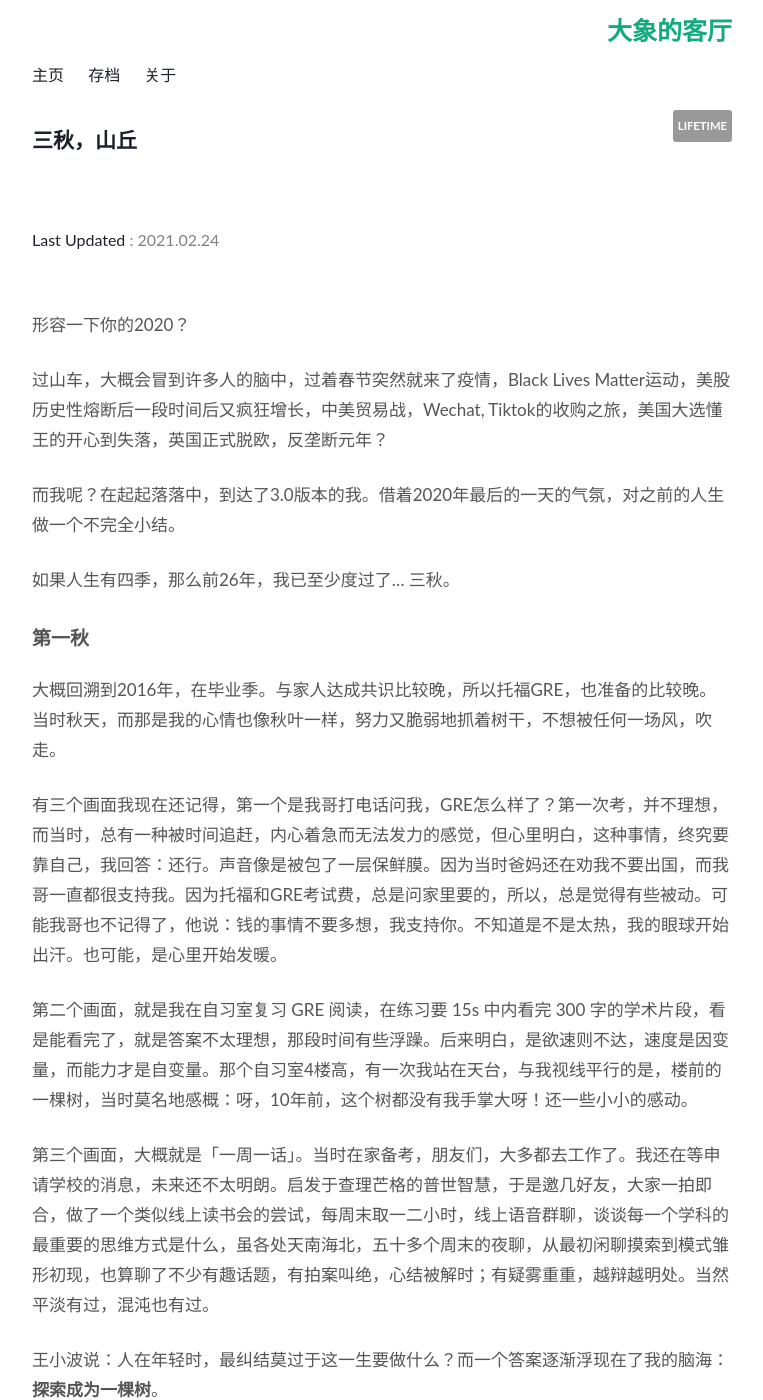
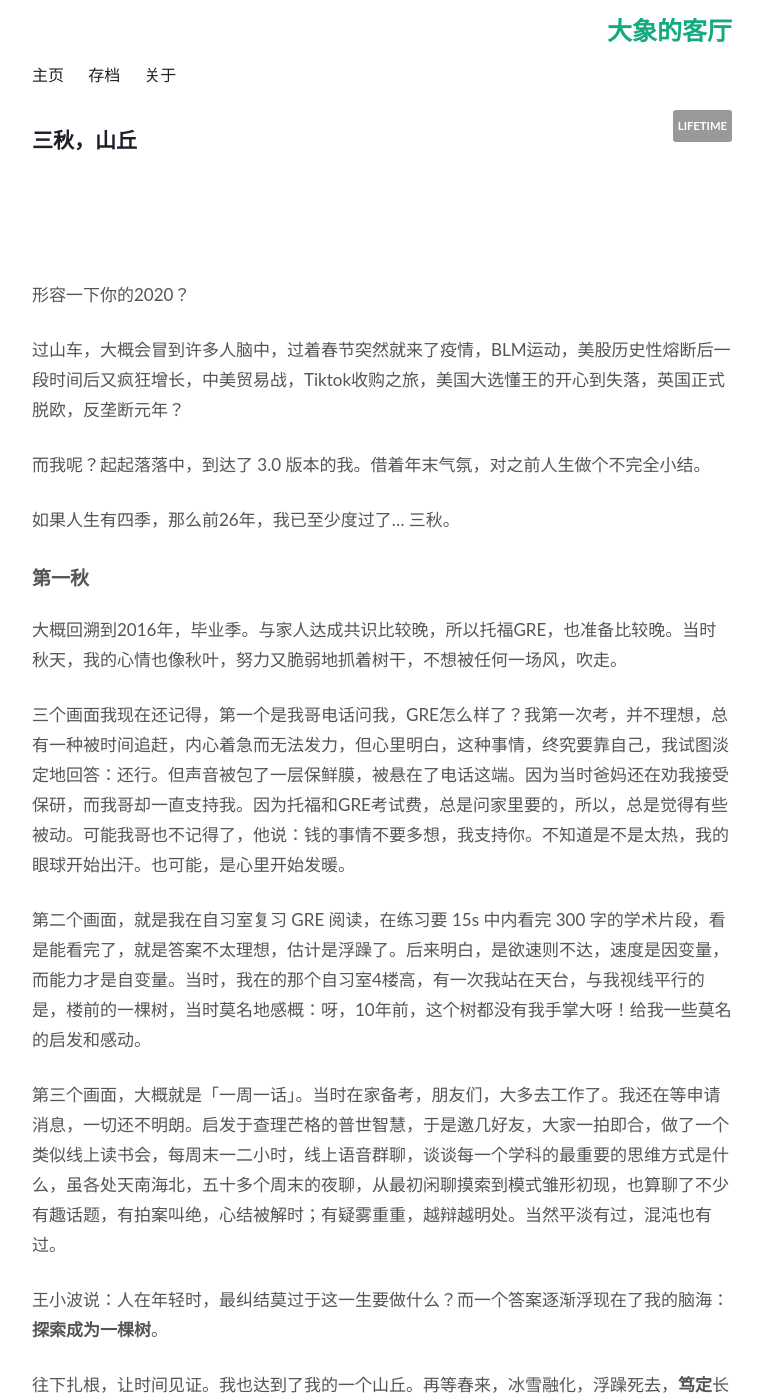
Before and after one commit to WillWang-X/willwang-x.github.io, a Jekyll site: the page built from _posts/blogs/2020-12-31-3-fall-and-rise.md, in a window 1280 px wide and 1400 px high. Shown: the whole window, without its empty margins (258-1021 px from the left). Built offline with Jekyll 4.4.1, drawn with Linux system fonts in a browser that asks for light colours; some of the changed text lies outside the part shown.

Commit message:
Refactor

```diff
--- a/_posts/blogs/2020-12-31-3-fall-and-rise.md
+++ b/_posts/blogs/2020-12-31-3-fall-and-rise.md
@@ -10,48 +10,44 @@
 
 <br>
 
-<div style="color: gray">
-<a src="https://github.githistory.xyz/willwang-x/willwang-x.github.io/blob/master/_posts/blogs/2020-12-31-3-fall-and-rise.md"> Last Updated </a>
-<span> : 2021.02.24  </span>
-</div>
-
 
 <br>
 
 
 形容一下你的2020？
 
-过山车，大概会冒到许多人的脑中，过着春节突然就来了疫情，Black Lives Matter运动，美股历史性熔断后一段时间后又疯狂增长，中美贸易战，Wechat, Tiktok的收购之旅，美国大选懂王的开心到失落，英国正式脱欧，反垄断元年？
+过山车，大概会冒到许多人脑中，过着春节突然就来了疫情，BLM运动，美股历史性熔断后一段时间后又疯狂增长，中美贸易战，Tiktok收购之旅，美国大选懂王的开心到失落，英国正式脱欧，反垄断元年？
 
-而我呢？在起起落落中，到达了3.0版本的我。借着2020年最后的一天的气氛，对之前的人生做一个不完全小结。
+而我呢？起起落落中，到达了 3.0 版本的我。借着年末气氛，对之前人生做个不完全小结。
 
 如果人生有四季，那么前26年，我已至少度过了... 三秋。
 
 ## 第一秋
 
-大概回溯到2016年，在毕业季。与家人达成共识比较晚，所以托福GRE，也准备的比较晚。当时秋天，而那是我的心情也像秋叶一样，努力又脆弱地抓着树干，不想被任何一场风，吹走。
+大概回溯到2016年，毕业季。与家人达成共识比较晚，所以托福GRE，也准备比较晚。当时秋天，我的心情也像秋叶，努力又脆弱地抓着树干，不想被任何一场风，吹走。
 
-有三个画面我现在还记得，第一个是我哥打电话问我，GRE怎么样了？第一次考，并不理想，而当时，总有一种被时间追赶，内心着急而无法发力的感觉，但心里明白，这种事情，终究要靠自己，我回答：还行。声音像是被包了一层保鲜膜。因为当时爸妈还在劝我不要出国，而我哥一直都很支持我。因为托福和GRE考试费，总是问家里要的，所以，总是觉得有些被动。可能我哥也不记得了，他说：钱的事情不要多想，我支持你。不知道是不是太热，我的眼球开始出汗。也可能，是心里开始发暖。
+三个画面我现在还记得，第一个是我哥电话问我，GRE怎么样了？我第一次考，并不理想，总有一种被时间追赶，内心着急而无法发力，但心里明白，这种事情，终究要靠自己，我试图淡定地回答：还行。但声音被包了一层保鲜膜，被悬在了电话这端。因为当时爸妈还在劝我接受保研，而我哥却一直支持我。因为托福和GRE考试费，总是问家里要的，所以，总是觉得有些被动。可能我哥也不记得了，他说：钱的事情不要多想，我支持你。不知道是不是太热，我的眼球开始出汗。也可能，是心里开始发暖。
 
-第二个画面，就是我在自习室复习 GRE 阅读，在练习要 15s 中内看完 300 字的学术片段，看是能看完了，就是答案不太理想，那段时间有些浮躁。后来明白，是欲速则不达，速度是因变量，而能力才是自变量。那个自习室4楼高，有一次我站在天台，与我视线平行的是，楼前的一棵树，当时莫名地感概：呀，10年前，这个树都没有我手掌大呀！还一些小小的感动。
+第二个画面，就是我在自习室复习 GRE 阅读，在练习要 15s 中内看完 300 字的学术片段，看是能看完了，就是答案不太理想，估计是浮躁了。后来明白，是欲速则不达，速度是因变量，而能力才是自变量。当时，我在的那个自习室4楼高，有一次我站在天台，与我视线平行的是，楼前的一棵树，当时莫名地感概：呀，10年前，这个树都没有我手掌大呀！给我一些莫名的启发和感动。
 
-第三个画面，大概就是「一周一话」。当时在家备考，朋友们，大多都去工作了。我还在等申请学校的消息，未来还不太明朗。启发于查理芒格的普世智慧，于是邀几好友，大家一拍即合，做了一个类似线上读书会的尝试，每周末取一二小时，线上语音群聊，谈谈每一个学科的最重要的思维方式是什么，虽各处天南海北，五十多个周末的夜聊，从最初闲聊摸索到模式雏形初现，也算聊了不少有趣话题，有拍案叫绝，心结被解时；有疑雾重重，越辩越明处。当然平淡有过，混沌也有过。
+第三个画面，大概就是「一周一话」。当时在家备考，朋友们，大多去工作了。我还在等申请消息，一切还不明朗。启发于查理芒格的普世智慧，于是邀几好友，大家一拍即合，做了一个类似线上读书会，每周末一二小时，线上语音群聊，谈谈每一个学科的最重要的思维方式是什么，虽各处天南海北，五十多个周末的夜聊，从最初闲聊摸索到模式雏形初现，也算聊了不少有趣话题，有拍案叫绝，心结被解时；有疑雾重重，越辩越明处。当然平淡有过，混沌也有过。
 
 王小波说：人在年轻时，最纠结莫过于这一生要做什么？而一个答案逐渐浮现在了我的脑海：**探索成为一棵树**。
 
-去往下扎根，让时间去见证。我也达到了我的一个山丘：再等春来，冰雪融化，浮躁死去了，**笃定**长出了新芽。
+往下扎根，让时间见证。我也达到了我的一个山丘。再等春来，冰雪融化，浮躁死去，**笃定**长出了新芽。
 
 ## 第二秋
 
-时间来了2018年，又是一个毕业季，硕士毕业。找工作也是一波三则。
+时间来了2018年，又是一个毕业季，硕士毕业。找工作也是一波三折。
 
-那段时间前后，有日日夜夜的「刷题小组」:
+那段时间前后，有日日夜夜「刷题小组」，声音在耳畔响起：
 
 * “这个算法，是有名有姓的…”
 * “不对，是这样的…(开始飙语速)”
 * “我觉得这个做法有问题，你试试这个test case…”
 * “我传了单例模式… 推荐你一个东西，你一定喜欢…”
 * “来，我讲一下面试题…” <br>
+<br>
 
 有神奇梦幻的「401 & 272」:
 
@@ -59,16 +55,18 @@
 * “Wow。"
 * "好，我给你唱一首歌，就晚安！"
 * ... <br>
+<br>
 
-有「一周一粥」，比我早半年毕业的朋友都已经我工作了， 而我还在刷题。然后我约着，每周六去喝粥，然后晚上一起刷题，真是很感谢它们陪我刷题！一个我可以使用 Serendipity 来形容的时刻：
+有「一周一粥」，比我早半年毕业的朋友都已经工作了，而我还在刷题。然后我约着，每周六去喝粥，然后晚上一起刷题，真是很感谢它们陪我刷题！一个我可以使用 Serendipity 来形容的时间段：
 
 * 一周一周流逝，珍惜时间，用力地生活，学习，工作。
 * 一粥一粥暖胃，珍惜身体，身体也会好好对待你哒。
 * 一周一粥欢聚，珍惜朋友，一起体验人生中的种种美好。
+<br>
 
-秋日的微冷和朋友的暖，某种对比，让我想明白了我的[一生所爱](https://willwang.cc/2019/01/life-README)，定义了**我的树是什么**。
+那段时间，也让我想明白了我的[一生所爱](https://willwang.cc/2019/01/life-README)，定义了**我的树是什么**。
 
-所以，在2019年的夏日到来之前，我达到了我的第二山丘，我的迷惘消散了，夏日的阳光太过美好。
+在2019年夏日到来之前，达到了第二个山丘，迷惘消散了，而那个夏天的阳光太过美好。
 
 ## 第三秋
 
@@ -76,17 +74,18 @@
 
 像是上了一辆不靠站的车，进入了一种忙碌而无法停下来的状态。大概就是 Scarcity: Why Having Too Little Means So Much 书中所描述的精神状态，有点失控的感觉。
 
-后来骑上了单车，和朋友的「一周一园」又带给我了许多治愈。最最最重要的是我终于搭建好了我的 [workflow 1.0](https://github.com/willwang-x/workflow)，找到了**长期稳定高效给我的树传输养的方式**。恰好也遇到了想要一起交流的小伙伴，疫情期间开着的 Starbucks Reserve 简直是lifesaver。在我能够完全治愈前，不得不感谢星巴克。
+后来骑单车，和朋友的「一周一园」带给我了许多治愈。最最最重要的是我终于搭建好了我的 [workflow 1.0](https://github.com/willwang-x/workflow)，找到了**长期稳定高效给我的树传输养分的方式**。恰好也遇到了想要一起交流的小伙伴，疫情期间开着的 Starbucks Reserve 简直是我的lifesaver。在我能够完全治愈前，不得不感谢星巴克。
 
-所以，在这个秋末冬初，我到达了我的第三个山丘，找到了我的安全感和信心，「笃定」也开出了一朵小红花。
+在这个秋末冬初，到达了第三个山丘，找到了我的安全感和信心，「笃定」也开出了一朵小红花。
 
 ## 小结
 
-再回首，发现其实我是从 Why，What，走到了 How。从有了方向 -- 想成为一棵树，到树是什么，再到如何成为一棵树。Life is a journey!
+再回首，发现其实我是从 Why，What，走到了 How。从有了方向 -- 想成为一棵树，到清晰定义树是什么，再到想明白了方法论，如何成为一棵树。Life is a journey!
 
 2021，我来了。
 
 <br>
 <br>
 
-2020.12.31 于西雅图
+
+[2020.12.31 于西雅图](https://github.githistory.xyz/willwang-x/willwang-x.github.io/blob/master/_posts/blogs/2020-12-31-3-fall-and-rise.md)
```
Also changed, not shown: about.md (+1 -1 lines).
